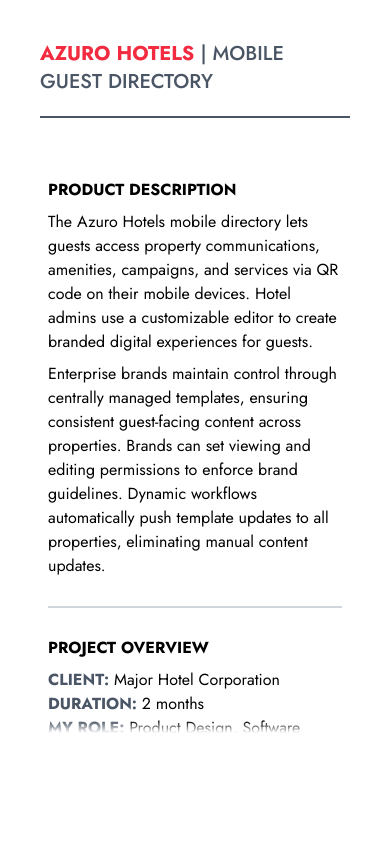
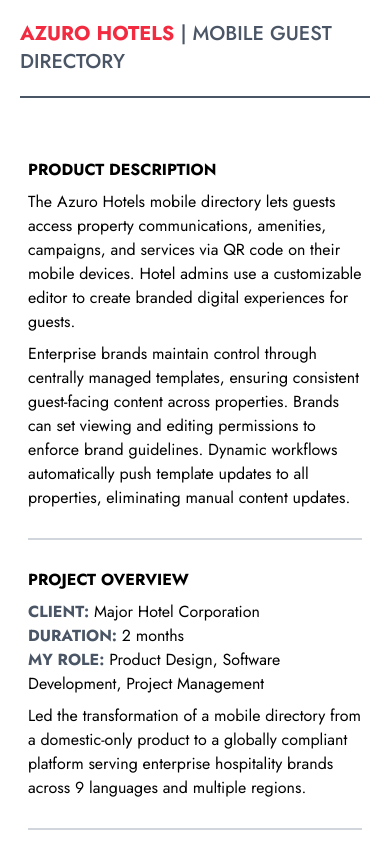
Before and after one commit to jsahim/portfolio, a React (Vite) app: page /mobile-directory in a window 390 px wide. Built offline with nearby package versions, Linux system fonts and the light colour scheme; a web font is replaced by a local one.

Commit message:
Update Styles

```diff
--- a/src/components/Work.jsx
+++ b/src/components/Work.jsx
@@ -1,6 +1,4 @@
 import { useEffect, useRef, useState } from 'react';
-import { ExternalLink } from 'lucide-react';
-
 
 const Work = ({workSection}) => {
   const [isVisible, setIsVisible] = useState(false);
@@ -40,7 +38,7 @@ const Work = ({workSection}) => {
         </h2>
 
         <p className="text-xl text-black space-y-4 leading-relaxed mb-10">
-          Explore my featured case study, showcasing the full-lifecycle process from initial ideation and UX design to clean code implementation and deployment.
+          Explore my featured case studies, showcasing the full-lifecycle process from initial ideation and UX design to clean code implementation and deployment.
         </p>
 
         <div className='flex sm:flex-row flex-col gap-8'>
--- a/src/components/WorkItems/MobileDirectory.jsx
+++ b/src/components/WorkItems/MobileDirectory.jsx
@@ -20,8 +20,8 @@ const MobileDirectory = () => {
   };
 
   return (
-    <section className='min-h-[100vh] lg:min-h-screen bg-white fixed w-full' style={{ fontFamily: 'Jost, sans-serif'}}>
-      <div className="max-w-6xl mx-auto my-auto outline-offset-0 outline-0 text-black p-10">
+    <section className='min-h-[100vh] lg:min-h-screen fixed inset-0 overflow-y-auto transition-all duration-300 text-black bg-white' style={{ fontFamily: 'Jost, sans-serif'}}>
+      <div className="max-w-6xl mx-auto my-auto outline-offset-0 outline-0 text-black md:p-10 p-5">
 
         <div className="flex justify-between items-start sm:items-center">
           <h3 className="font-bold text-[#f22b40] text-xl">
@@ -162,7 +162,7 @@ const MobileDirectory = () => {
 
           </div>
 
-          <div className='relative h-[575px] px-2 md:px-5 snap-start overflow-scroll scroll-mt-5 sm:scroll-mt-25'>
+          <div className='relative lg:h-[575px] h-full px-2 md:px-5 snap-start overflow-scroll scroll-mt-5 sm:scroll-mt-25'>
             <div className="sticky top-0 left-0 right-0 h-3 bg-gradient-to-b from-white to-transparent pointer-events-none z-10"></div>
             <div ref={projectTop} className="relative z-0">
               <p className='font-bold py-2'>PRODUCT DESCRIPTION</p>
```
